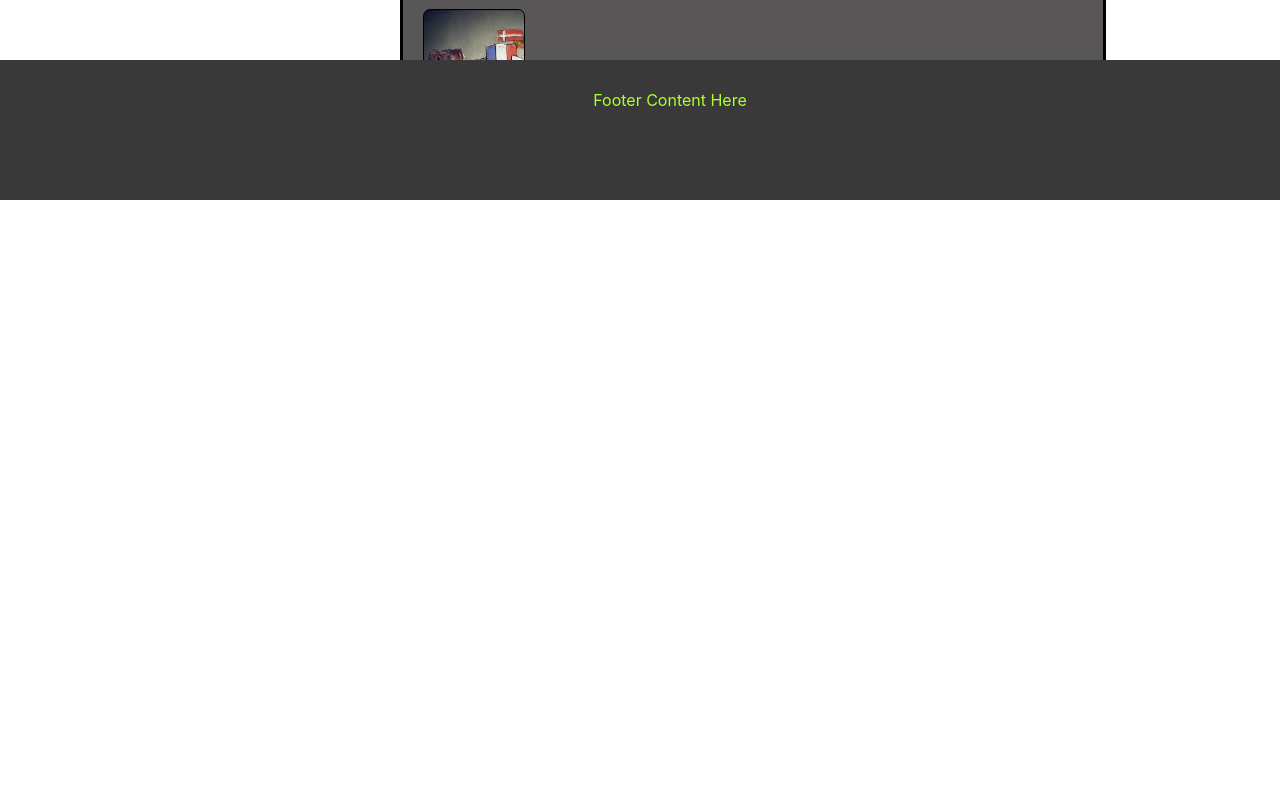
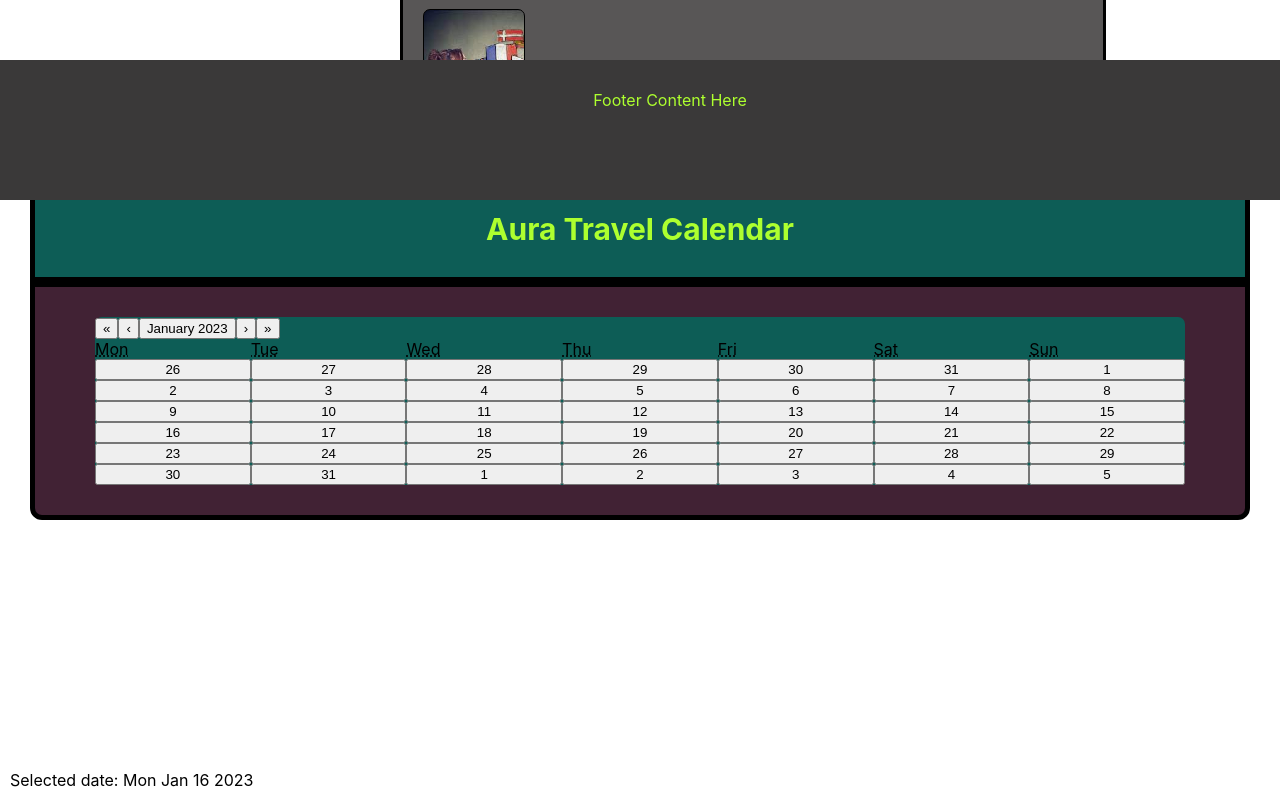
Before and after one commit to davidherring1998/aura-travel, a React (Create React App) app in the folder client/: page / in a window 1280 px wide. Shown: the part 600-1400 px from the top of the page. Before the commit the page ends 800 px from the top, so only its background shows below. Built offline with nearby package versions, Linux system fonts and the light colour scheme.

Commit message:
added Calendar and some styling to it

```diff
--- a/client/src/App.js
+++ b/client/src/App.js
@@ -1,5 +1,7 @@
 import React from "react";
 import { BrowserRouter as Router, Routes, Route } from "react-router-dom";
+import { useState } from "react";
+import Calendar from "react-calendar";
 // import {
 //     ApolloClient,
 //     InMemoryCache,
@@ -11,7 +13,6 @@ import { BrowserRouter as Router, Routes, Route } from "react-router-dom";
 import Home from "./pages/Home";
 import Nav from "./components/Nav";
 import Tools from "./components/Tools";
-
 // const httpLink = createHttpLink({
 //     uri: '/graphql',
 //     });
@@ -31,6 +32,7 @@ import Tools from "./components/Tools";
 // });
 
 function App() {
+    const [date, setDate] = useState(new Date())
     return (
         //<ApolloProvider client={client}>
         <Router>
@@ -41,6 +43,15 @@ function App() {
                     <Route path="/" element={<Home />} />
                 </Routes>
             </div>
+            <div className="calendar">
+                <h1 className="calendarHeader">Aura Travel Calendar</h1>
+                <div className="calendarContainer">
+                    <Calendar className="calendarComps" onChange={setDate} value={date} />
+                </div>
+                <div className="textCenter">
+                    Selected date: {date.toDateString()}
+                </div>
+            </div>
         </Router>
         //</ApolloProvider>
     );
--- a/client/src/components/Nav/index.js
+++ b/client/src/components/Nav/index.js
@@ -1,6 +1,5 @@
 import React from "react";
 import "../../styles/Nav.css";
-import { AiOutlineGithub } from "react-icons/ai";
 
 // import Auth from "../../utils/auth";
 // import { Link } from "react-router-dom";
--- /dev/null
+++ b/client/src/components/Tools/Calculator/Calculator.js
@@ -0,0 +1 @@
+import React from "react";
--- a/client/src/components/Tools/Weather/Weather.js
+++ b/client/src/components/Tools/Weather/Weather.js
@@ -1,8 +1,8 @@
 import React from "react";
-import "../styles/Weather.css";
+import "../../../styles/Weather.css";
 
 
-function Weather({ response, data}) {
+function Weather({ response, data }) {
 
   const axios = require("axios");
 
--- a/client/src/styles/Nav.css
+++ b/client/src/styles/Nav.css
@@ -72,6 +72,38 @@ nav li {
     white-space: nowrap;
 }
 
+.calendarContainer {
+    margin-bottom: 250px;
+    border: solid 5px;
+    margin-left: 30px;
+    margin-right: 30px;
+    background-color: #412234;
+    border-bottom-left-radius: 12px;
+    border-bottom-right-radius: 12px;
+}
+
+.textCenter {
+    margin: 10px;
+}
+
+.calendarComps {
+    margin: 30px;
+    margin-left: 60px;
+    margin-right: 60px;
+    border-radius: 7px;
+    background-color: #0D5D56;
+}
+
+.calendarHeader {
+    background-color: #0D5D56;
+    border: solid 5px black;
+    border-top-left-radius: 12px;
+    border-top-right-radius: 12px;
+    margin-left: 30px;
+    margin-right: 30px;
+    padding-bottom: 30px;
+}
+
 @keyframes background-pan {
     from {
         background-position: 0% center;
--- a/package.json
+++ b/package.json
@@ -9,6 +9,7 @@
     "@testing-library/react": "^13.4.0",
     "@testing-library/user-event": "^13.5.0",
     "react": "^18.2.0",
+    "react-calendar": "^4.0.0",
     "react-dom": "^18.2.0",
     "react-icons": "^4.7.1",
     "react-scripts": "5.0.1",
```
Also changed, not shown: 1 other file (tests, documents, lock files or other folders). Lines whose indentation alone changed are shown as unchanged.
